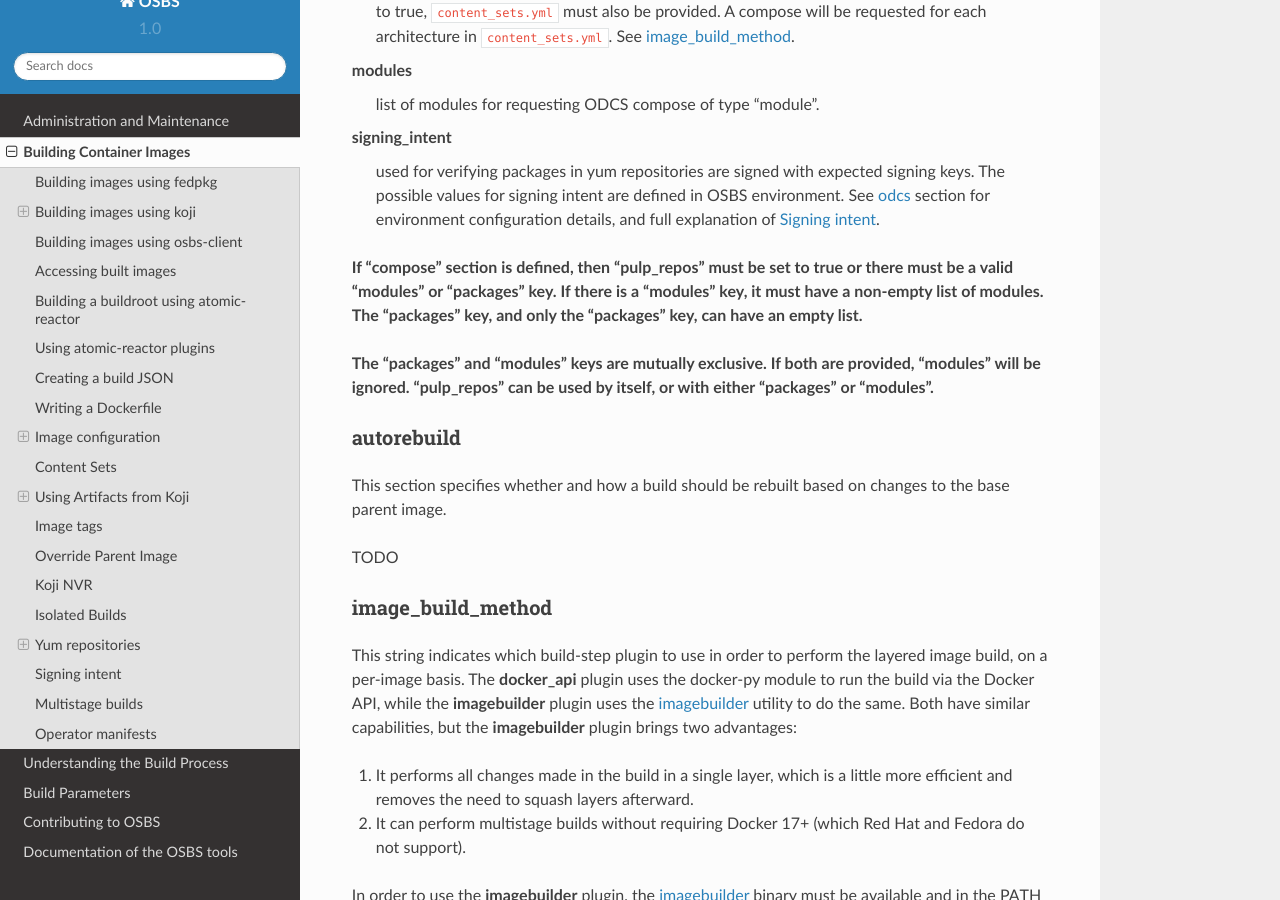
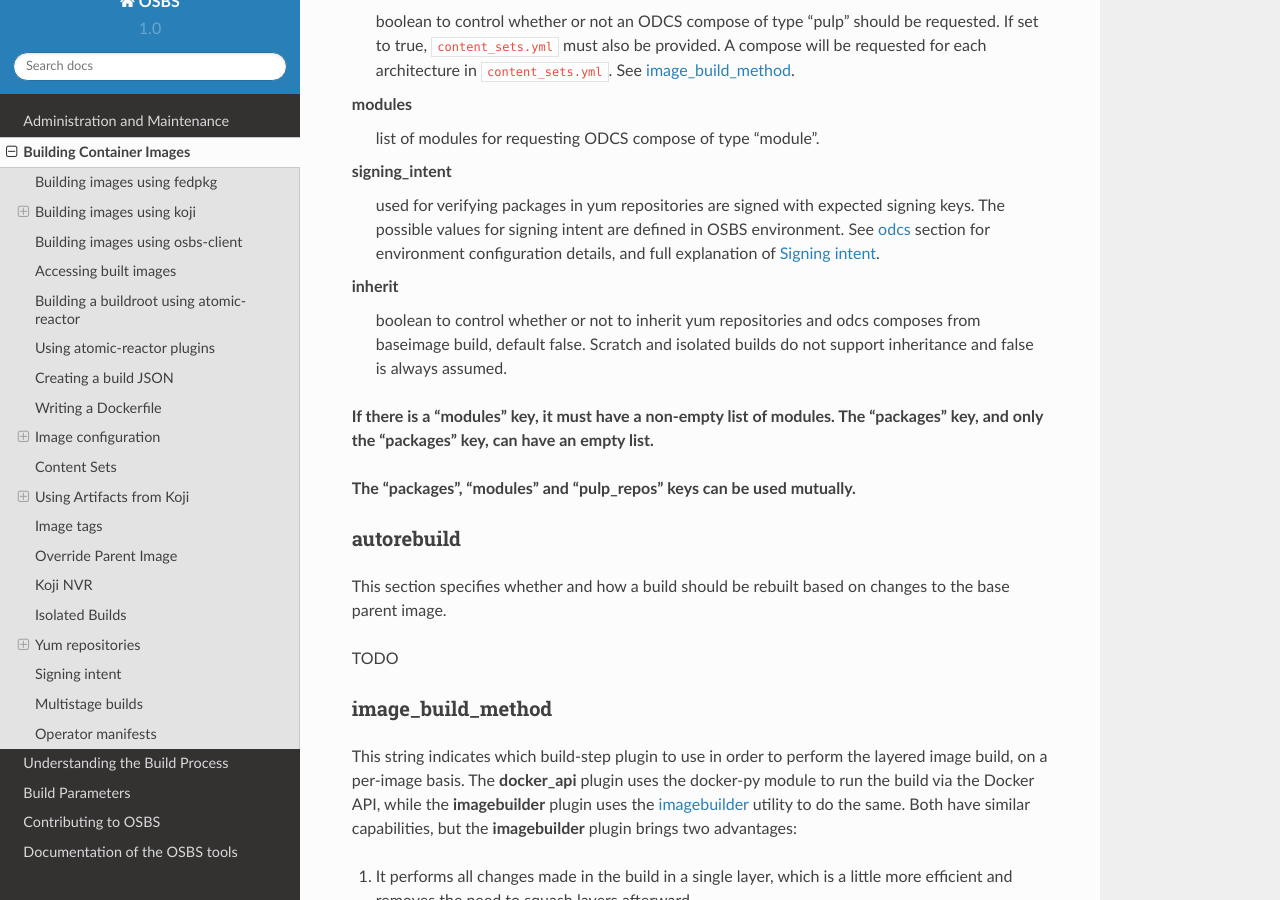
Before and after one commit to containerbuildsystem/osbs-docs, a Sphinx documentation site: the page built from docs/users.rst, in a window 1280 px wide and 900 px high, scrolled down 3125 px. Built offline with Sphinx 7.4.7 and the Read the Docs theme 2.0.0, drawn with Linux system fonts in a browser that asks for light colours; some of the changed text lies outside the part shown.

Commit message:
inherit yum repositories and odcs composes from baseimage build
* OSBS-6662

Signed-off-by: Robert Cerven <rcerven@redhat.com>

```diff
--- a/docs/users.rst
+++ b/docs/users.rst
@@ -113,6 +113,8 @@ An example::
     - "module_name2:stream1"
     # Possible values, and default, are configured in OSBS environment.
     signing_intent: release
+    # used for inheritance of yum repos and ODCS composes from baseimage build
+    inherit: true
 
    image_build_method: docker_api
 
@@ -173,14 +175,16 @@ signing_intent
   environment. See :ref:`config.yaml-odcs` section for environment configuration
   details, and full explanation of :ref:`signing-intent`.
 
-**If "compose" section is defined, then "pulp_repos" must be set to true or there
-must be a valid "modules" or "packages" key.  If there is a "modules" key, it
-must have a non-empty list of modules.  The "packages" key, and only the "packages"
+inherit
+  boolean to control whether or not to inherit yum repositories and odcs composes
+  from baseimage build, default false. Scratch and isolated builds do not support
+  inheritance and false is always assumed.
+
+**If there is a "modules" key, it
+must have a non-empty list of modules. The "packages" key, and only the "packages"
 key, can have an empty list.**
 
-**The "packages" and "modules" keys are mutually exclusive. If both are
-provided, "modules" will be ignored. "pulp_repos" can be used by itself, or with
-either "packages" or "modules".**
+**The "packages", "modules" and "pulp_repos" keys can be used mutually.**
 
 .. _container.yaml-autorebuild:
 
@@ -493,7 +497,9 @@ Yum repository URL
 
 As part of a build request, you may provide the ``repo-url`` parameter with the
 URL to a yum repository file. This file is injected into the container build.
-Note that "ODCS compose" method is disabled if this parameter is given.
+Current OSBS versions support the combination of ODCS composes with repository files.
+This is a change to OSBS former behavior, where the ODCS compose would be
+disabled if a repository file URL was given.
 
 Koji tag
 ~~~~~~~~
@@ -502,6 +508,13 @@ When Koji integration is enabled, a Koji build target parameter is provided. The
 yum repository for the build tag of target is automatically injected in
 container build. This behavior is disabled if either "ODCS compose" or "Yum
 repository URL" are used.
+
+Inherited yum repository and ODCS compose
+~~~~~~~~~~~~~~~~~~~~~~~~~~~~~~~~~~~~~~~~~
+If you want to inherit yum repositories and ODCS composes from baseimage build,
+you can enable it via the "inherit" key under "compose" in ``container.yaml``.
+Does not support scratch or isolated builds.
+See :ref:`image-configuration`.
 
 .. _signing-intent:
 
```
